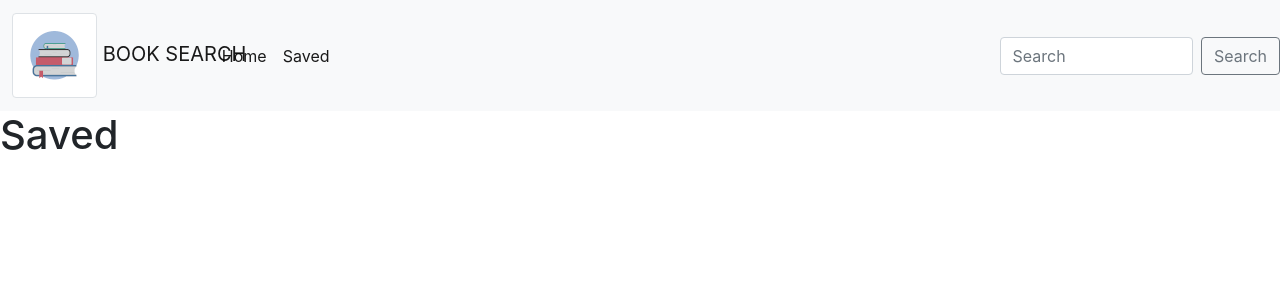
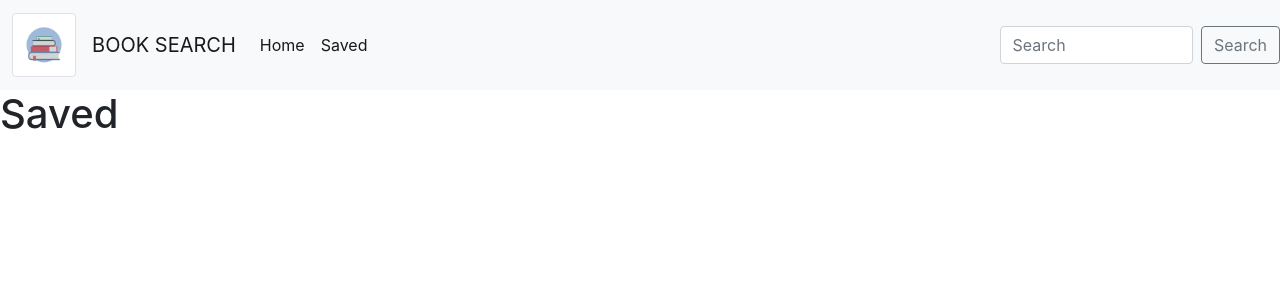
Before and after one commit to trilambda122/googlebooks-search, a React (Create React App) app in the folder client/: page /saved in a window 1280 px wide. Shown: the top 300 px of the page. Built offline with nearby package versions, Linux system fonts and the light colour scheme.

Commit message:
fixed alignment issue with nav bar on desktop

```diff
--- a/client/src/components/Nav.js
+++ b/client/src/components/Nav.js
@@ -32,23 +32,33 @@ const handleSubmit = (e)=>{
   })
 }
 
-
+{/* <img className="img-thumbnail" src='./imgs/books-75x75.png' style={{maxWidth: "75px"}}/> */}
 
   return (
     <React.Fragment>
 <nav className="navbar navbar-expand-lg navbar-light bg-light">
 <div className="container-fluid">
-    <a className="navbar-brand " href="#"><img className="img-thumbnail" src='./imgs/books-75x75.png'/> BOOK SEARCH</a>
-    <button className="navbar-toggler" type="button" data-bs-toggle="collapse" data-bs-target="#navbarSupportedContent" aria-controls="navbarSupportedContent" aria-expanded="false" aria-label="Toggle navigation">
+
+    <a className="navbar-brand" href="/">
+    <img className="img-thumbnail" src='./imgs/books-75x75.png'/>
+    </a>
+    <a className="navbar-brand" aria-current="page" href="/">BOOK SEARCH</a>
+    <button className="navbar-toggler" type="button" data-bs-toggle="collapse" data-bs-target="#navbarSupportedContent"
+    aria-controls="navbarSupportedContent" aria-expanded="false" aria-label="Toggle navigation">
       <span className="navbar-toggler-icon"></span>
     </button>
+
     <div className="collapse navbar-collapse" id="navbarSupportedContent">
+    {/* <div className="container-fluid border ml-0">
+    <a class="nav-link active" aria-current="page" href="/">Home</a>
+    </div> */}
     <ul className="navbar-nav me-auto mb-2 mb-lg-0">
+
         <li className="nav-item">
-            <a className="nav-link active" aria-current="page" href="/">Home</a>
+            <a className="nav-link active navbar-text" aria-current="page" href="/">Home</a>
         </li>
         <li className="nav-item">
-            <a className="nav-link active" aria-current="page" href="/saved">Saved</a>
+            <a className="nav-link active navbar-text" aria-current="page" href="/saved">Saved</a>
         </li>
     </ul>
     </div>
```
Also changed, not shown: 1 other file (tests, documents, lock files or other folders).
